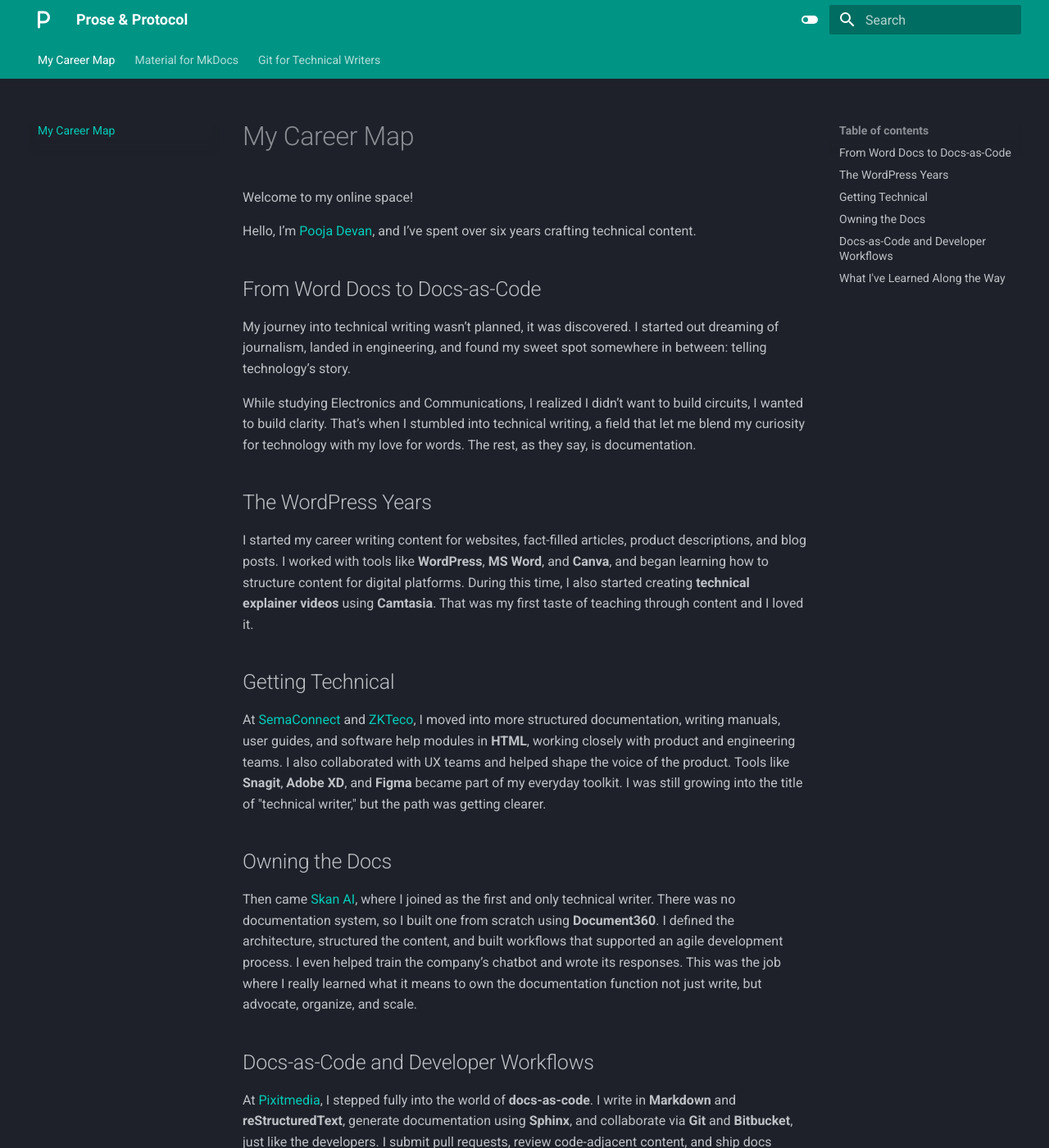
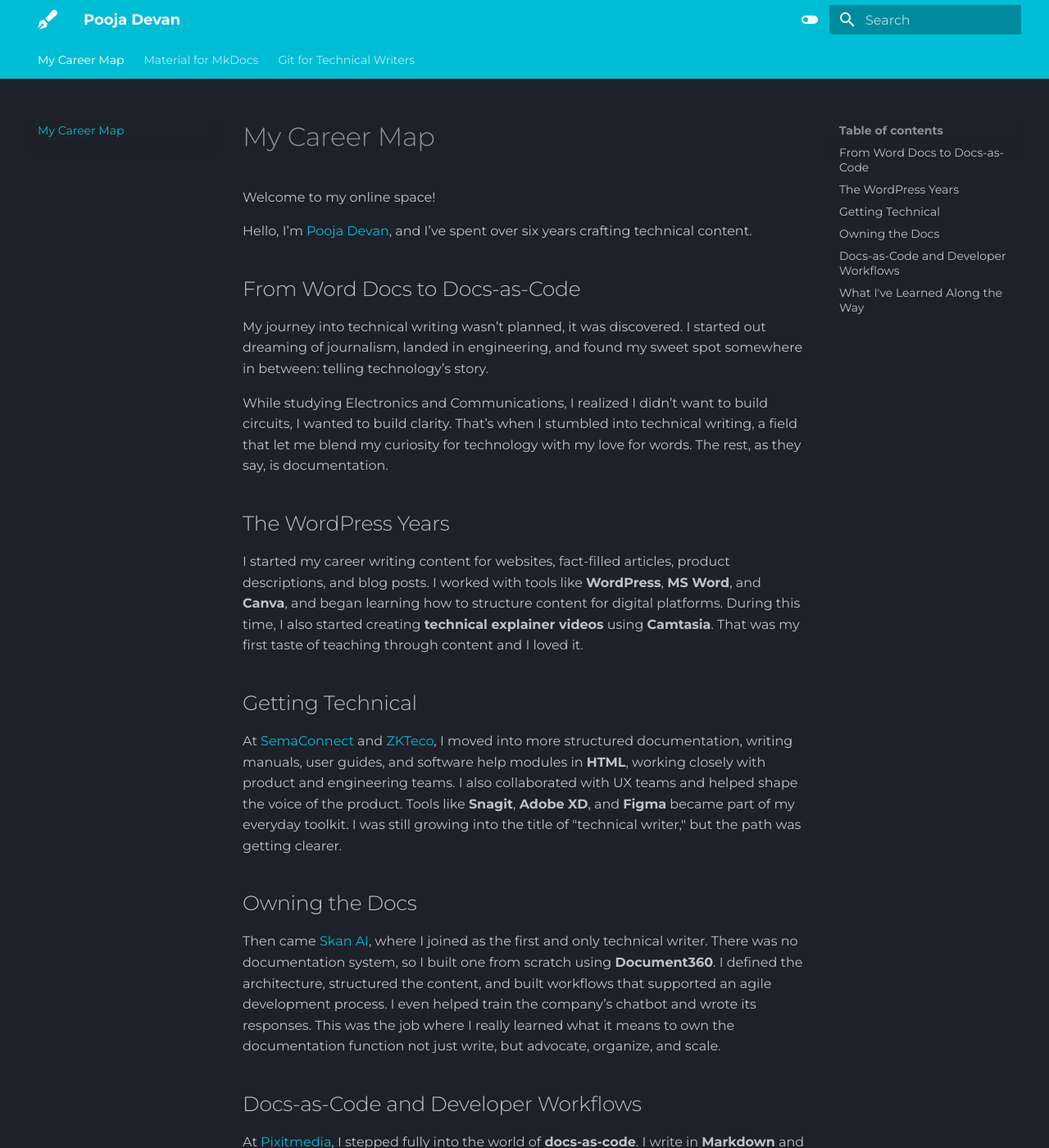
Before and after one commit to PoojaDevan/pdevan-mkdocs, an MkDocs documentation site: the page built from docs/index.md, in a window 1280 px wide and 1400 px high. Shown: the whole window at 82% size. Built offline with MkDocs 1.6.1 and Material for MkDocs 9.7.7, drawn with Linux system fonts in a browser that asks for light colours; some web fonts are replaced.

Commit message:
updated ymal

```diff
--- a/mkdocs.yml
+++ b/mkdocs.yml
@@ -1,13 +1,15 @@
-site_name: Prose & Protocol
+site_name: Pooja Devan
 site_url: https://sitename.example
 theme:
   name: material
   font:
-    text: Roboto
+    text: Montserrat
     code: Red Hat Mono
 
   icon:
-    logo: fontawesome/solid/p
+    logo: fontawesome/solid/pen-fancy
+
+  favicon: Images/Pen.png
 
   palette:
     # Dark Mode
@@ -15,7 +17,7 @@ theme:
       toggle:
         icon: material/toggle-switch-off
         name: Dark mode
-      primary: teal
+      primary: cyan
       accent: deep purple
 
     # Light Mode
@@ -42,3 +44,8 @@ markdown_extensions:
       alternate_style: true
   - admonition
   - pymdownx.details
+  - pymdownx.superfences:
+      custom_fences:
+        - name: mermaid
+          class: mermaid
+          format: !!python/name:pymdownx.superfences.fence_code_format
```
